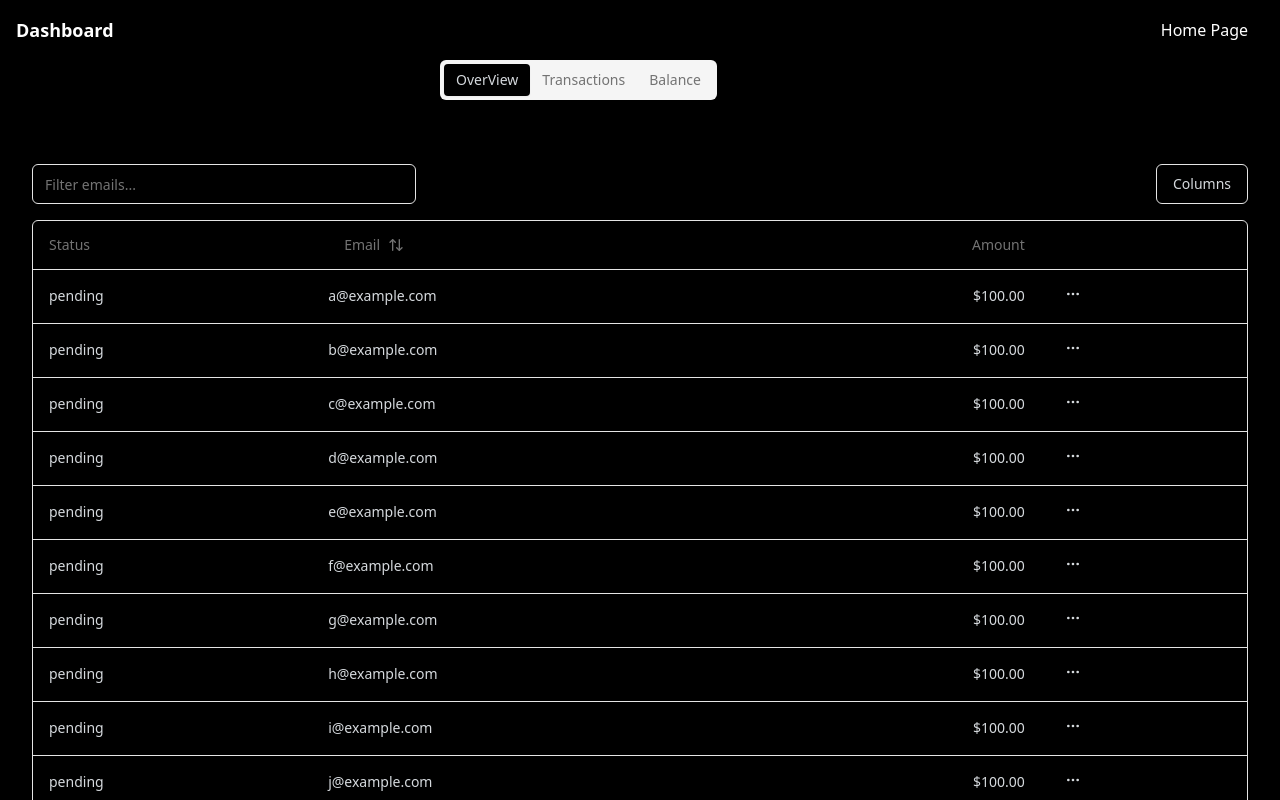
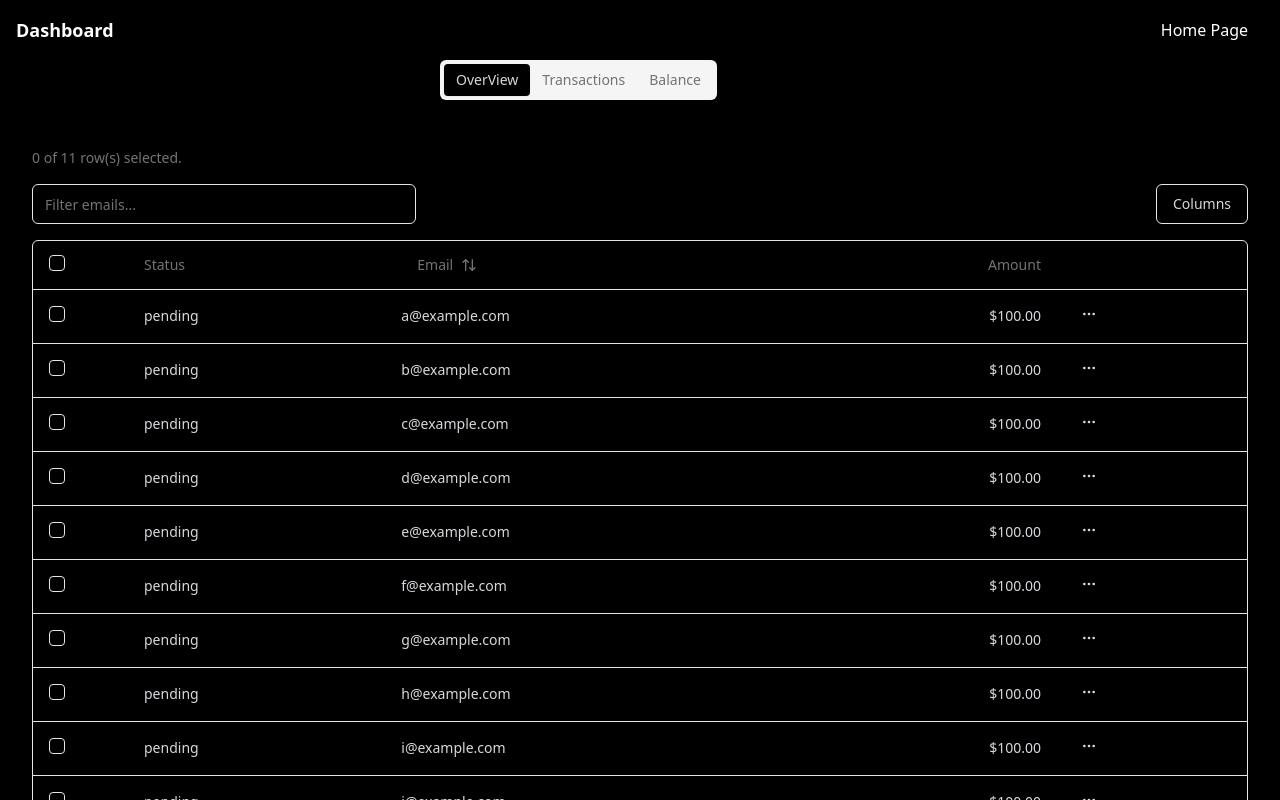
Before and after one commit to ParsaPeikani/BudgetBuddy-Tracker, a Next.js app: page /dashboard in a window 1280 px wide. Shown: the top 800 px of the page. Built offline with nearby package versions, Linux system fonts and the light colour scheme.

Commit message:
Added checkbox for selecting the rows

```diff
--- a/package.json
+++ b/package.json
@@ -11,6 +11,7 @@
   "dependencies": {
     "@clerk/nextjs": "^4.29.5",
     "@clerk/themes": "^1.7.9",
+    "@radix-ui/react-checkbox": "^1.0.4",
     "@radix-ui/react-dropdown-menu": "^2.0.6",
     "@radix-ui/react-slot": "^1.0.2",
     "@radix-ui/react-tabs": "^1.0.4",
--- a/src/components/custom-table/columns.tsx
+++ b/src/components/custom-table/columns.tsx
@@ -2,6 +2,7 @@
 
 import { ColumnDef } from "@tanstack/react-table";
 import { ArrowUpDown, MoreHorizontal } from "lucide-react";
+import { Checkbox } from "@/components/ui/checkbox";
 
 import { Button } from "@/components/ui/button";
 import {
@@ -23,6 +24,28 @@ export type Payment = {
 };
 
 export const columns: ColumnDef<Payment>[] = [
+  {
+    id: "select",
+    header: ({ table }) => (
+      <Checkbox
+        checked={
+          table.getIsAllPageRowsSelected() ||
+          (table.getIsSomePageRowsSelected() && "indeterminate")
+        }
+        onCheckedChange={(value) => table.toggleAllPageRowsSelected(!!value)}
+        aria-label="Select all"
+      />
+    ),
+    cell: ({ row }) => (
+      <Checkbox
+        checked={row.getIsSelected()}
+        onCheckedChange={(value) => row.toggleSelected(!!value)}
+        aria-label="Select row"
+      />
+    ),
+    enableSorting: false,
+    enableHiding: false,
+  },
   {
     accessorKey: "status",
     header: "Status",
--- a/src/components/custom-table/data-table.tsx
+++ b/src/components/custom-table/data-table.tsx
@@ -48,6 +48,7 @@ export function DataTable<TData, TValue>({
   );
   const [columnVisibility, setColumnVisibility] =
     React.useState<VisibilityState>({});
+  const [rowSelection, setRowSelection] = React.useState({});
 
   const table = useReactTable({
     data,
@@ -59,15 +60,21 @@ export function DataTable<TData, TValue>({
     onColumnFiltersChange: setColumnFilters,
     getFilteredRowModel: getFilteredRowModel(),
     onColumnVisibilityChange: setColumnVisibility,
+    onRowSelectionChange: setRowSelection,
     state: {
       sorting,
       columnFilters,
       columnVisibility,
+      rowSelection,
     },
   });
 
   return (
     <div>
+      <div className="flex-1 text-sm text-muted-foreground">
+        {table.getFilteredSelectedRowModel().rows.length} of{" "}
+        {table.getFilteredRowModel().rows.length} row(s) selected.
+      </div>
       <div className="flex items-center py-4">
         <Input
           placeholder="Filter emails..."
--- /dev/null
+++ b/src/components/ui/checkbox.tsx
@@ -0,0 +1,30 @@
+"use client";
+
+import * as React from "react";
+import * as CheckboxPrimitive from "@radix-ui/react-checkbox";
+import { Check } from "lucide-react";
+
+import { cn } from "@/lib/utils";
+
+const Checkbox = React.forwardRef<
+  React.ElementRef<typeof CheckboxPrimitive.Root>,
+  React.ComponentPropsWithoutRef<typeof CheckboxPrimitive.Root>
+>(({ className, ...props }, ref) => (
+  <CheckboxPrimitive.Root
+    ref={ref}
+    className={cn(
+      "peer h-4 w-4 shrink-0 rounded-sm border border-white-500 ring-offset-background focus-visible:outline-none focus-visible:ring-2 focus-visible:ring-ring focus-visible:ring-offset-2 disabled:cursor-not-allowed disabled:opacity-50 data-[state=checked]:bg-primary data-[state=checked]:text-primary-foreground",
+      className
+    )}
+    {...props}
+  >
+    <CheckboxPrimitive.Indicator
+      className={cn("flex items-center justify-center text-current")}
+    >
+      <Check className="h-4 w-4" />
+    </CheckboxPrimitive.Indicator>
+  </CheckboxPrimitive.Root>
+));
+Checkbox.displayName = CheckboxPrimitive.Root.displayName;
+
+export { Checkbox };
--- a/src/components/ui/table.tsx
+++ b/src/components/ui/table.tsx
@@ -58,7 +58,7 @@ const TableRow = React.forwardRef<
   <tr
     ref={ref}
     className={cn(
-      "border-b transition-colors hover:bg-muted/10 hover:cursor-pointer data-[state=selected]:bg-muted",
+      "border-b transition-colors hover:bg-muted/10 hover:cursor-pointer data-[state=selected]:bg-muted/10",
       className
     )}
     {...props}
```
Also changed, not shown: 1 other file (tests, documents, lock files or other folders).
